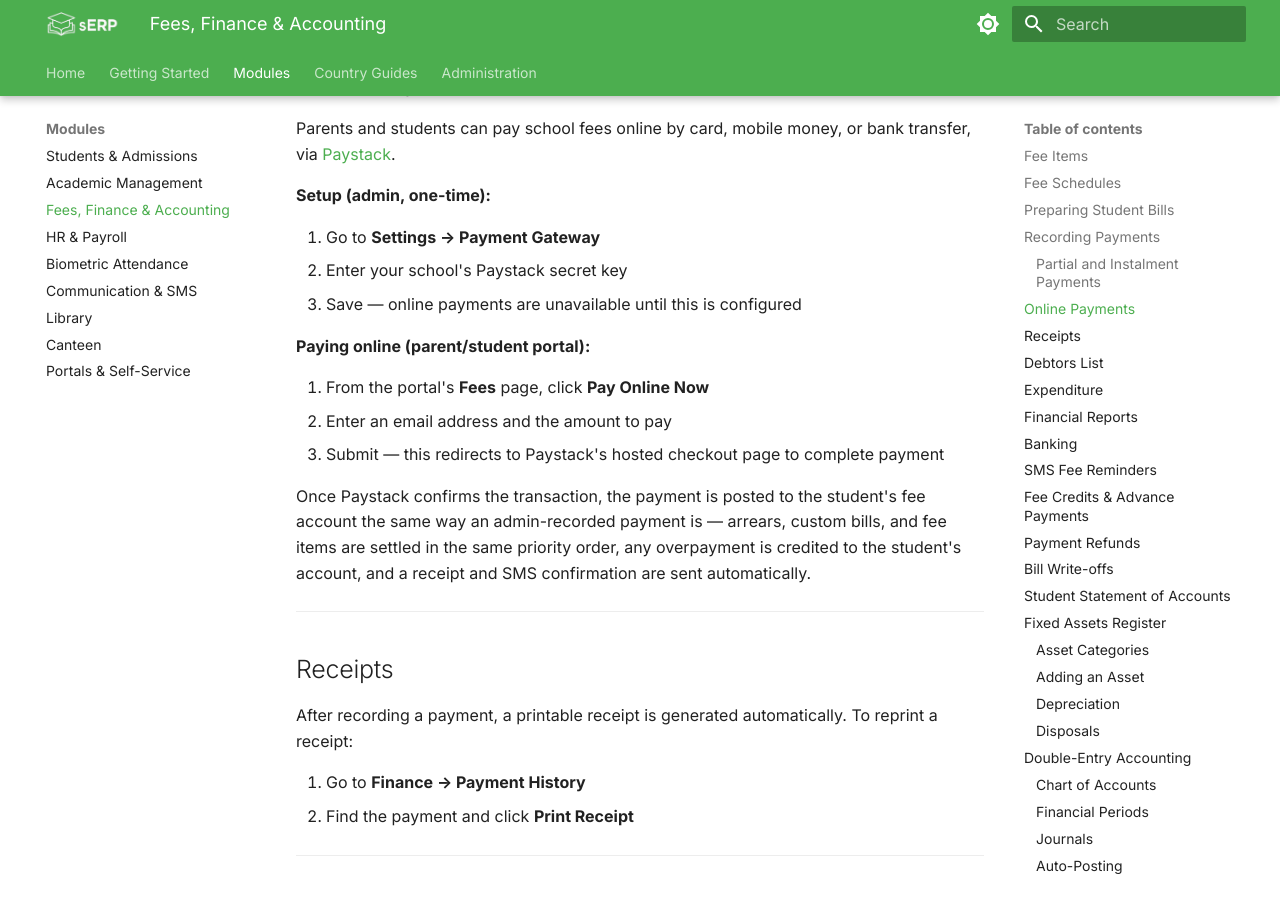
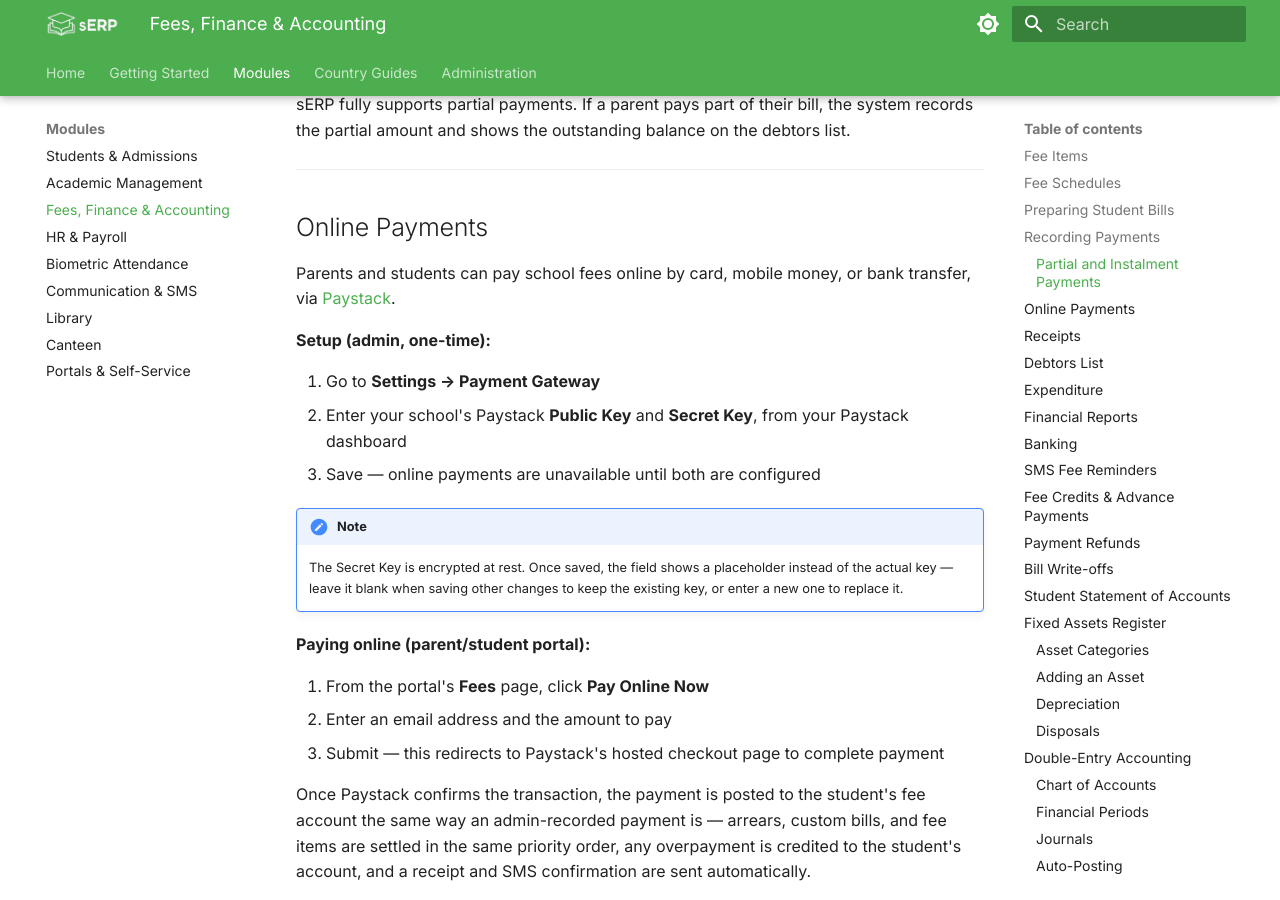
Before and after one commit to dtechghana/serp-global-docs, an MkDocs documentation site: the page built from docs/modules/finance.md, in a window 1280 px wide and 900 px high, scrolled down 1739 px. Built offline with MkDocs 1.6.1 and Material for MkDocs 9.7.7, drawn with Linux system fonts in a browser that asks for light colours; some of the changed text lies outside the part shown.

Commit message:
Reconcile docs against this week's SOS-derived changes to serp-global
Found and fixed 4 real gaps, mirroring the same audit just done for
serp-docs:

- Student ID Generation documented the format as
  [PREFIX]/[CLASS CODE]/[SEQUENCE NUMBER] -- that was true until this
  week's fix (student_class.inc), which changed it to
  [PREFIX]/[ADMISSION YEAR]/[SEQUENCE NUMBER], with the sequence a
  single non-resetting count per campus. Updated the format, example,
  and the "Add Class" Class Code description, which claimed it was
  "used for student ID generation" -- no longer true.

- User Management's campus-restriction summary only mentioned
  students/staff/reports; broadened to include finance (fees, bills,
  debtors, payments), matching this week's finance-module campus
  scoping port. Added a matching module-level note to
  modules/finance.md.

- The Online Payment Gateway setup steps only mentioned entering a
  Secret Key -- the actual settings page (settings/paymentgateway.php)
  requires both a Public Key and Secret Key. Fixed, and added a note
  about the encrypted-at-rest/blank-to-keep behavior matching the
  actual save-handler logic.

Verified with `mkdocs build --strict`: zero new warnings beyond the 2
pre-existing ones (broken deployment/country-profiles.md links,
already known/out of scope). Spot-checked the rendered HTML for every
changed section.

Co-Authored-By: Claude Sonnet 5 <noreply@anthropic.com>
Claude-Session: https://claude.ai/code/session_01JyHSh8kbb7sSmFqEVacAH4

```diff
--- a/docs/modules/finance.md
+++ b/docs/modules/finance.md
@@ -1,6 +1,9 @@
 # Fees & Finance
 
 The finance module covers the complete billing lifecycle — from setting up fee schedules through to end-of-term financial summaries. All amounts are in the local currency of the deployment (set by `CURRENCY_CODE` in `deployment.conf.php`).
+
+!!! note
+    For schools with more than one campus, a staff user restricted to a single campus (see [User Management](../getting-started/user-management.md)) only sees and manages fees, bills, reminders, and debtors belonging to their own campus throughout this module.
 
 ---
 
@@ -60,8 +63,11 @@ Parents and students can pay school fees online by card, mobile money, or bank t
 **Setup (admin, one-time):**
 
 1. Go to **Settings → Payment Gateway**
-2. Enter your school's Paystack secret key
-3. Save — online payments are unavailable until this is configured
+2. Enter your school's Paystack **Public Key** and **Secret Key**, from your Paystack dashboard
+3. Save — online payments are unavailable until both are configured
+
+!!! note
+    The Secret Key is encrypted at rest. Once saved, the field shows a placeholder instead of the actual key — leave it blank when saving other changes to keep the existing key, or enter a new one to replace it.
 
 **Paying online (parent/student portal):**
 
```
Also changed, not shown: docs/getting-started/index.md (+1 -1 lines), docs/getting-started/user-management.md (+1 -1 lines), docs/modules/students.md (+2 -2 lines).
